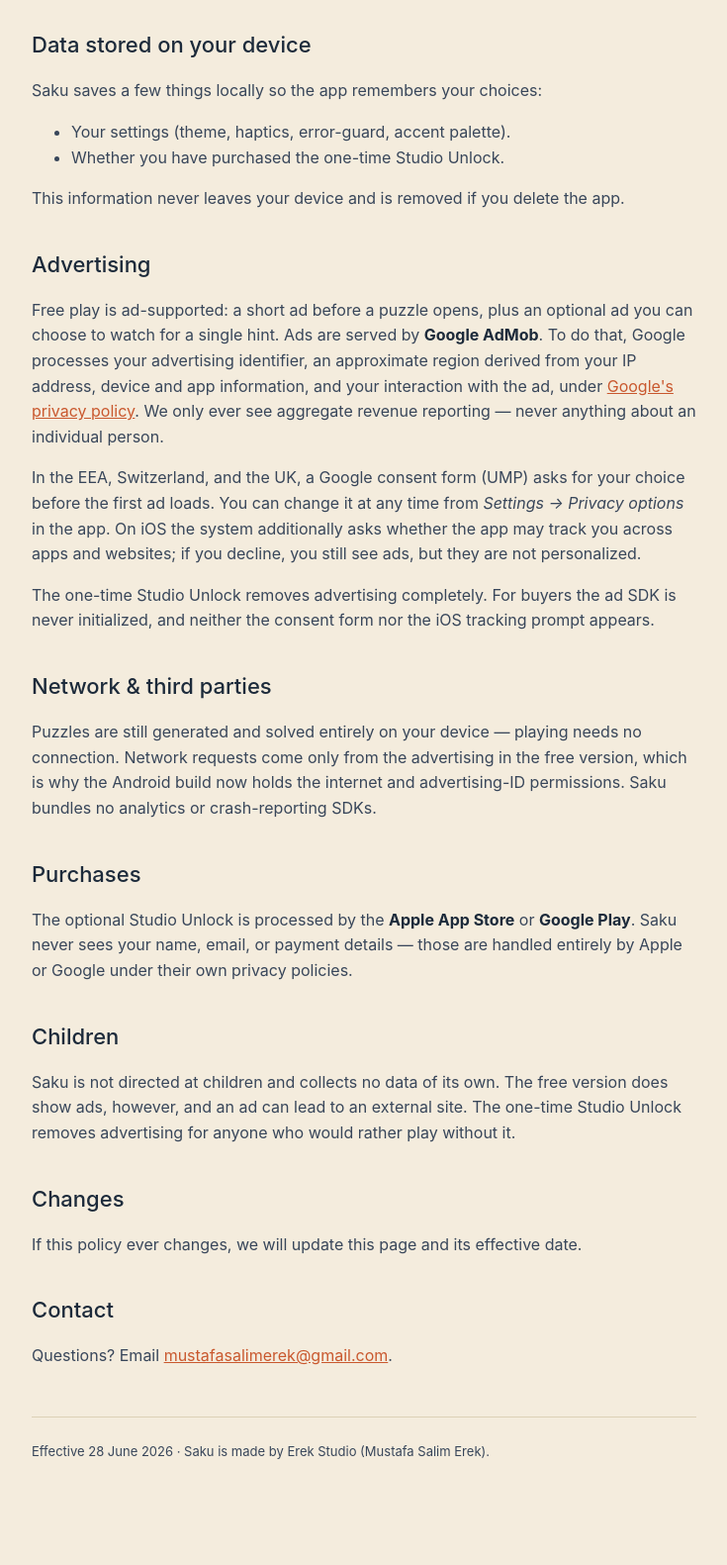
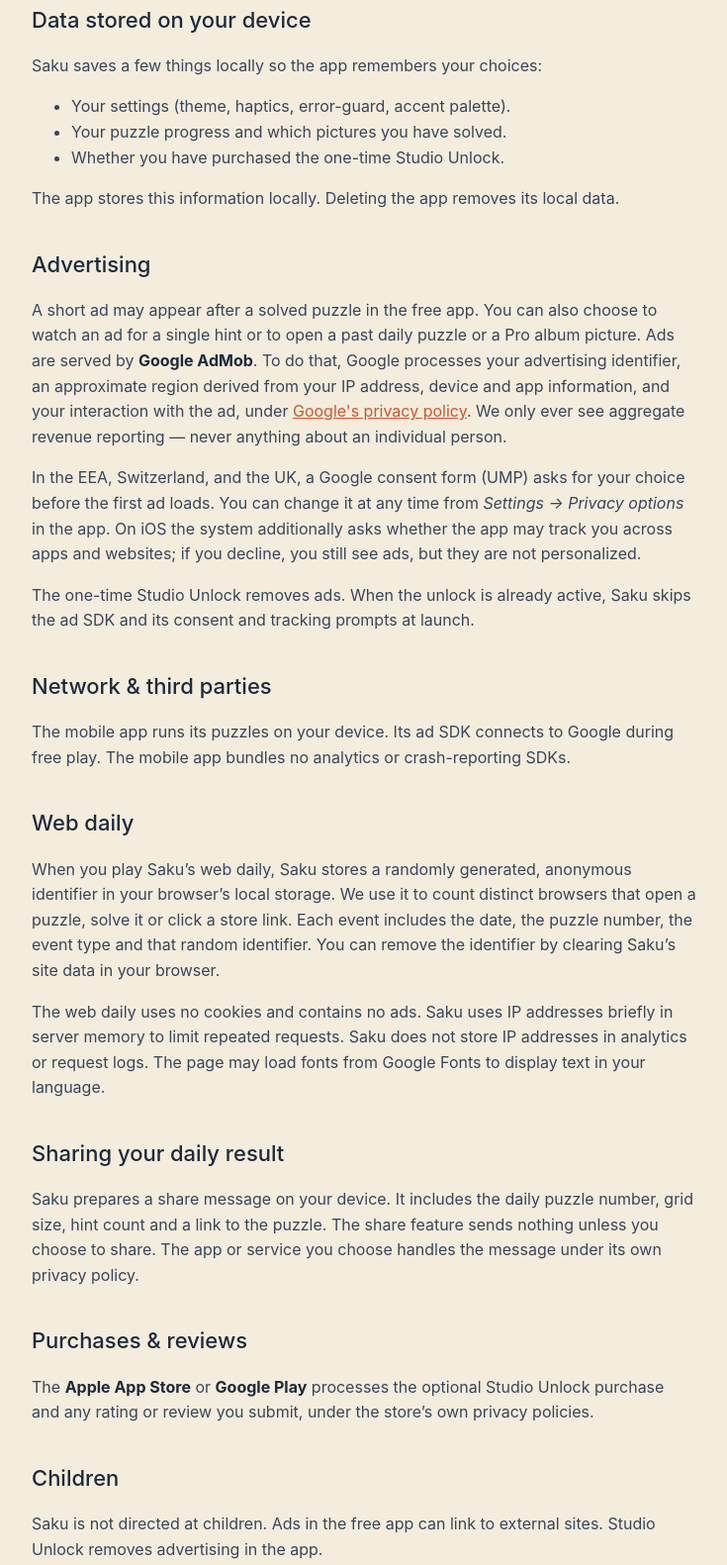
Before and after one commit to mustafasalimerek-bit/saku-legal, a plain HTML site: page privacy.html in a window 1280 px wide. Shown: the part 583-2164 px from the top of the page at 99% size, without its empty margins (272-1007 px from the left). Drawn offline with Linux system fonts and the light colour scheme.

Commit message:
Update the privacy policy for Saku 1.2 and the web daily
Ads now follow a solved puzzle; rewarded ads also open a past daily or a
Pro album picture; the store handles purchases and reviews; the web daily
counts visits, solves and store clicks with a random browser id.

Co-Authored-By: Claude Opus 5.5 <noreply@anthropic.com>

```diff
--- a/privacy.html
+++ b/privacy.html
@@ -28,30 +28,32 @@
   <p class="sub">Saku · Erek Studio</p>
 
   <div class="card">
-    <strong>Short version:</strong> Saku has no accounts and we log nothing
-    about you — everything you do stays on your device. The
-    <strong>free version shows ads</strong> from Google AdMob, and Google
-    processes device data to serve them. The one-time Studio Unlock removes the ads, and for
-    buyers the ad SDK is never started.
+    <strong>Short version:</strong> The app saves your progress on your device.
+    Google AdMob serves ads in the free app. Your app store handles optional
+    purchases and any review you submit. The web daily counts visits, solves
+    and store-link clicks using a random browser identifier.
   </div>
 
   <h2>What we collect</h2>
-  <p>We — Erek Studio — do not collect, store, or transmit any personal data.
-  There is no sign-up, no profile, and no account. The one exception is the
-  advertising in the free version, where <strong>Google</strong> processes data
-  we never see or store; see &ldquo;Advertising&rdquo; below.</p>
+  <p>Saku has no account or profile. Google handles data for app advertising
+  as described below. Erek Studio records the web daily events described in
+  the Web daily section.</p>
 
   <h2>Data stored on your device</h2>
   <p>Saku saves a few things locally so the app remembers your choices:</p>
   <ul>
     <li>Your settings (theme, haptics, error-guard, accent palette).</li>
+    <li>Your puzzle progress and which pictures you have solved.</li>
     <li>Whether you have purchased the one-time Studio Unlock.</li>
   </ul>
-  <p>This information never leaves your device and is removed if you delete the app.</p>
+  <p>The app stores this information locally. Deleting the app removes its
+  local data.</p>
 
   <h2>Advertising</h2>
-  <p>Free play is ad-supported: a short ad before a puzzle opens, plus an optional ad you can choose to watch for a single hint. Ads are served by
-  <strong>Google AdMob</strong>. To do that, Google processes your advertising
+  <p>A short ad may appear after a solved puzzle in the free app. You can also
+  choose to watch an ad for a single hint or to open a past daily puzzle or a
+  Pro album picture. Ads are served by <strong>Google AdMob</strong>. To do that,
+  Google processes your advertising
   identifier, an approximate region derived from your IP address, device and app
   information, and your interaction with the ad, under
   <a href="https://policies.google.com/technologies/partner-sites">Google's
@@ -62,27 +64,40 @@
   <em>Settings &rarr; Privacy options</em> in the app. On iOS the system
   additionally asks whether the app may track you across apps and websites; if
   you decline, you still see ads, but they are not personalized.</p>
-  <p>The one-time Studio Unlock removes advertising completely. For buyers the ad SDK is never
-  initialized, and neither the consent form nor the iOS tracking prompt
-  appears.</p>
+  <p>The one-time Studio Unlock removes ads. When the unlock is already active,
+  Saku skips the ad SDK and its consent and tracking prompts at launch.</p>
 
   <h2>Network &amp; third parties</h2>
-  <p>Puzzles are still generated and solved entirely on your device — playing
-  needs no connection. Network requests come only from the advertising in the
-  free version, which is why the Android build now holds the internet and
-  advertising-ID permissions. Saku bundles no analytics or crash-reporting
-  SDKs.</p>
+  <p>The mobile app runs its puzzles on your device. Its ad SDK connects to
+  Google during free play. The mobile app bundles no analytics or
+  crash-reporting SDKs.</p>
 
-  <h2>Purchases</h2>
-  <p>The optional Studio Unlock is processed by the <strong>Apple App Store</strong>
-  or <strong>Google Play</strong>. Saku never sees your name, email, or payment
-  details — those are handled entirely by Apple or Google under their own privacy
-  policies.</p>
+  <h2>Web daily</h2>
+  <p>When you play Saku&rsquo;s web daily, Saku stores a randomly generated,
+  anonymous identifier in your browser&rsquo;s local storage. We use it to
+  count distinct browsers that open a puzzle, solve it or click a store link.
+  Each event includes the date, the puzzle number, the event type and that
+  random identifier. You can remove the identifier by clearing Saku&rsquo;s
+  site data in your browser.</p>
+  <p>The web daily uses no cookies and contains no ads. Saku uses IP addresses
+  briefly in server memory to limit repeated requests. Saku does not store IP
+  addresses in analytics or request logs. The page may load fonts from Google
+  Fonts to display text in your language.</p>
+
+  <h2>Sharing your daily result</h2>
+  <p>Saku prepares a share message on your device. It includes the daily
+  puzzle number, grid size, hint count and a link to the puzzle. The share
+  feature sends nothing unless you choose to share. The app or service you
+  choose handles the message under its own privacy policy.</p>
+
+  <h2>Purchases &amp; reviews</h2>
+  <p>The <strong>Apple App Store</strong> or <strong>Google Play</strong> processes
+  the optional Studio Unlock purchase and any rating or review you submit,
+  under the store&rsquo;s own privacy policies.</p>
 
   <h2>Children</h2>
-  <p>Saku is not directed at children and collects no data of its own. The free
-  version does show ads, however, and an ad can lead to an external site.
-  The one-time Studio Unlock removes advertising for anyone who would rather play without it.</p>
+  <p>Saku is not directed at children. Ads in the free app can link to external
+  sites. Studio Unlock removes advertising in the app.</p>
 
   <h2>Changes</h2>
   <p>If this policy ever changes, we will update this page and its effective date.</p>
@@ -91,7 +106,7 @@
   <p>Questions? Email <a href="mailto:mustafasalimerek@gmail.com">mustafasalimerek@gmail.com</a>.</p>
 
   <footer>
-    Effective 28 June 2026 · Saku is made by Erek Studio (Mustafa Salim Erek).
+    Effective 28 June 2026 · Version 1.2 update <time datetime="2026-11-21">21 November 2026</time> · Saku is made by Erek Studio (Mustafa Salim Erek).
   </footer>
 </main>
 </body>
```
